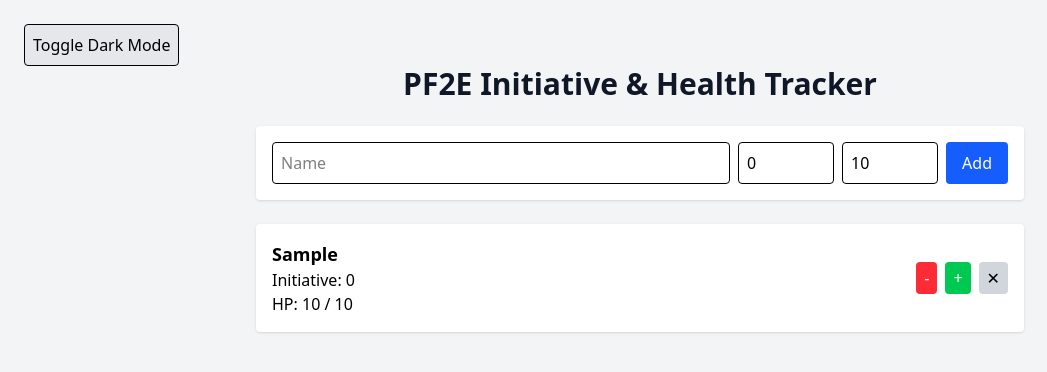
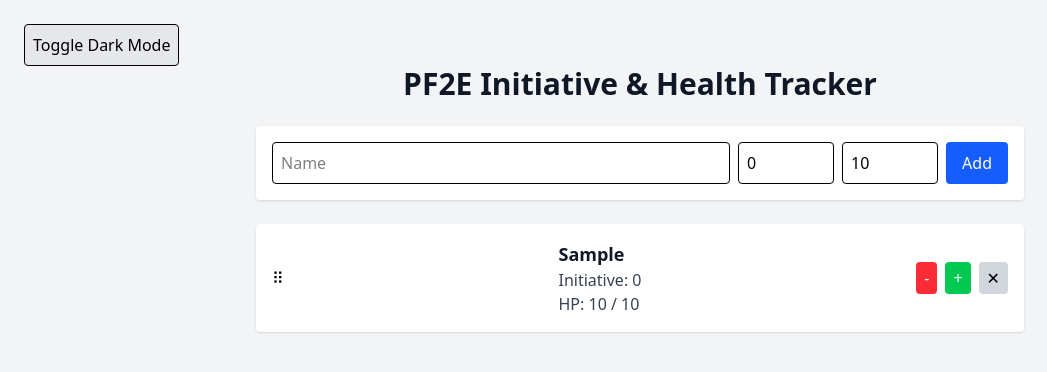
Before and after one commit to 09421/path2etracker, a Next.js app: page / in a window 1280 px wide. Both pictures are taken after typing "Sample" into the empty fields and a click on the button "Add". Shown: the top 372 px of the page, without its empty margins (0-1047 px from the left). Built offline with nearby package versions, Linux system fonts and the light colour scheme.

Commit message:
added drag and drop

```diff
--- a/app/components/AddCombatantForm.tsx
+++ b/app/components/AddCombatantForm.tsx
@@ -16,7 +16,7 @@ export function AddCombatantForm() {
       name,
       initiative,
       maxHP,
-      currentHP: maxHP,
+      currentHP: maxHP
     });
     setName("");
     setInitiative(0);
--- a/app/components/CombatantList.tsx
+++ b/app/components/CombatantList.tsx
@@ -1,33 +1,54 @@
 "use client";
+
 import { useCombatants } from "../lib/useCombatants";
+import {
+  DndContext,
+  closestCenter,
+  KeyboardSensor,
+  PointerSensor,
+  useSensor,
+  useSensors,
+} from "@dnd-kit/core";
+import {
+  arrayMove,
+  SortableContext,
+  verticalListSortingStrategy,
+} from "@dnd-kit/sortable";
+import { SortableCombatant } from "./SortableCombatant";
 
 export function CombatantList() {
-  const { combatants, damage, heal, removeCombatant } = useCombatants();
+  const { combatants, setCombatants, damage, heal, removeCombatant } = useCombatants();
+
+  const sensors = useSensors(
+    useSensor(PointerSensor),
+    useSensor(KeyboardSensor)
+  );
+
+  const handleDragEnd = (event: any) => {
+    const { active, over } = event;
+    if (active.id !== over.id) {
+      const oldIndex = combatants.findIndex(c => c.name === active.id);
+      const newIndex = combatants.findIndex(c => c.name === over.id);
+      const newOrder = arrayMove(combatants, oldIndex, newIndex);
+      setCombatants(newOrder); // <-- persist it in your context
+    }
+  };
 
   return (
-    <div className="space-y-4">
-      {combatants.sort((a, b) => b.initiative - a.initiative).map((c) => (
-        <div key={c.id} className="bg-white p-4 rounded shadow flex items-center justify-between">
-          <div>
-            <h2 className="text-lg font-bold">{c.name}</h2>
-            <p>Initiative: {c.initiative}</p>
-            <p>
-              HP: {c.currentHP} / {c.maxHP}
-            </p>
-          </div>
-          <div className="flex gap-2">
-            <button onClick={() => damage(c.id)} className="bg-red-500 text-white px-2 py-1 rounded">
-              -
-            </button>
-            <button onClick={() => heal(c.id)} className="bg-green-500 text-white px-2 py-1 rounded">
-              +
-            </button>
-            <button onClick={() => removeCombatant(c.id)} className="bg-gray-300 px-2 py-1 rounded">
-              ✕
-            </button>
-          </div>
+    <DndContext sensors={sensors} collisionDetection={closestCenter} onDragEnd={handleDragEnd}>
+      <SortableContext items={combatants.map(c => c.name)} strategy={verticalListSortingStrategy}>
+        <div className="space-y-4">
+          {combatants.map((c) => (
+            <SortableCombatant
+              key={c.id}
+              combatant={c}
+              damage={damage}
+              heal={heal}
+              removeCombatant={removeCombatant}
+            />
+          ))}
         </div>
-      ))}
-    </div>
+      </SortableContext>
+    </DndContext>
   );
 }
--- /dev/null
+++ b/app/components/SortableCombatant.tsx
@@ -0,0 +1,62 @@
+"use client";
+
+import { useSortable } from "@dnd-kit/sortable";
+import { CSS } from "@dnd-kit/utilities";
+import { Combatant } from "@/types/Combatant";
+
+interface Props {
+  combatant: Combatant;
+  damage: (id: string) => void;
+  heal: (id: string) => void;
+  removeCombatant: (id: string) => void;
+}
+
+export function SortableCombatant({ combatant, damage, heal, removeCombatant }: Props) {
+  const { attributes, listeners, setNodeRef, transform, transition } = useSortable({
+    id: combatant.name,
+  });
+
+  const style = {
+    transform: CSS.Transform.toString(transform),
+    transition,
+  };
+
+    return (
+        <div
+            ref={setNodeRef}
+            style={style}
+            className="bg-white dark:bg-gray-800 p-4 rounded shadow flex items-center justify-between"
+        >
+            <div {...attributes} {...listeners} className="cursor-grab">
+                ⠿ {/* Drag icon or name */}
+            </div>
+            <div>
+                <h2 className="text-lg font-bold text-gray-900 dark:text-gray-100">{combatant.name}</h2>
+                <p className="text-gray-700 dark:text-gray-300">Initiative: {combatant.initiative}</p>
+                <p className="text-gray-700 dark:text-gray-300">
+                    HP: {combatant.currentHP} / {combatant.maxHP}
+                </p>
+            </div>
+            <div className="flex gap-2">
+                <button
+                    onClick={(e) =>{e.stopPropagation; damage(combatant.id)}}
+                    className="bg-red-500 text-white px-2 py-1 rounded"
+                >
+                    -
+                </button>
+                <button
+                    onClick={() => heal(combatant.id)}
+                    className="bg-green-500 text-white px-2 py-1 rounded"
+                >
+                    +
+                </button>
+                <button
+                    onClick={() => removeCombatant(combatant.id)}
+                    className="bg-gray-300 dark:bg-gray-700 dark:text-white px-2 py-1 rounded"
+                >
+                    ✕
+                </button>
+            </div>
+        </div>
+    );
+}
--- a/app/lib/useCombatants.tsx
+++ b/app/lib/useCombatants.tsx
@@ -6,22 +6,25 @@ function useCombatantsImpl() {
   const [combatants, setCombatants] = useState<Combatant[]>([]);
 
   const addCombatant = (c: Combatant) => setCombatants((prev) => [...prev, c]);
+
   const removeCombatant = (id: string) =>
     setCombatants((prev) => prev.filter((c) => c.id !== id));
-  const damage = (id: string) =>
+
+  const damage = (id: string, amount: number = 1) =>
     setCombatants((prev) =>
       prev.map((c) =>
-        c.id === id ? { ...c, currentHP: Math.max(0, c.currentHP - 1) } : c
-      )
-    );
-  const heal = (id: string) =>
-    setCombatants((prev) =>
-      prev.map((c) =>
-        c.id === id ? { ...c, currentHP: Math.min(c.maxHP, c.currentHP + 1) } : c
+        c.id === id ? { ...c, currentHP: Math.max(0, c.currentHP - amount) } : c
       )
     );
 
-  return { combatants, addCombatant, removeCombatant, damage, heal };
+  const heal = (id: string, amount: number = 1) =>
+    setCombatants((prev) =>
+      prev.map((c) =>
+        c.id === id ? { ...c, currentHP: Math.min(c.maxHP, c.currentHP + amount) } : c
+      )
+    );
+
+  return { combatants, setCombatants, addCombatant, removeCombatant, damage, heal };
 }
 
 const CombatantContext = createContext<ReturnType<typeof useCombatantsImpl> | null>(null);
@@ -33,6 +36,7 @@ export function CombatantProvider({ children }: { children: React.ReactNode }) {
 
 export function useCombatants() {
   const context = useContext(CombatantContext);
-  if (!context) throw new Error("useCombatants must be used within a CombatantProvider");
+  if (!context)
+    throw new Error("useCombatants must be used within a CombatantProvider");
   return context;
 }
--- a/package.json
+++ b/package.json
@@ -12,6 +12,9 @@
     "deploy": "gh-pages -d out"
   },
   "dependencies": {
+    "@dnd-kit/core": "^6.3.1",
+    "@dnd-kit/modifiers": "^9.0.0",
+    "@dnd-kit/sortable": "^10.0.0",
     "next": "15.3.2",
     "react": "^19.0.0",
     "react-dom": "^19.0.0",
```
Also changed, not shown: 1 other file (tests, documents, lock files or other folders).
